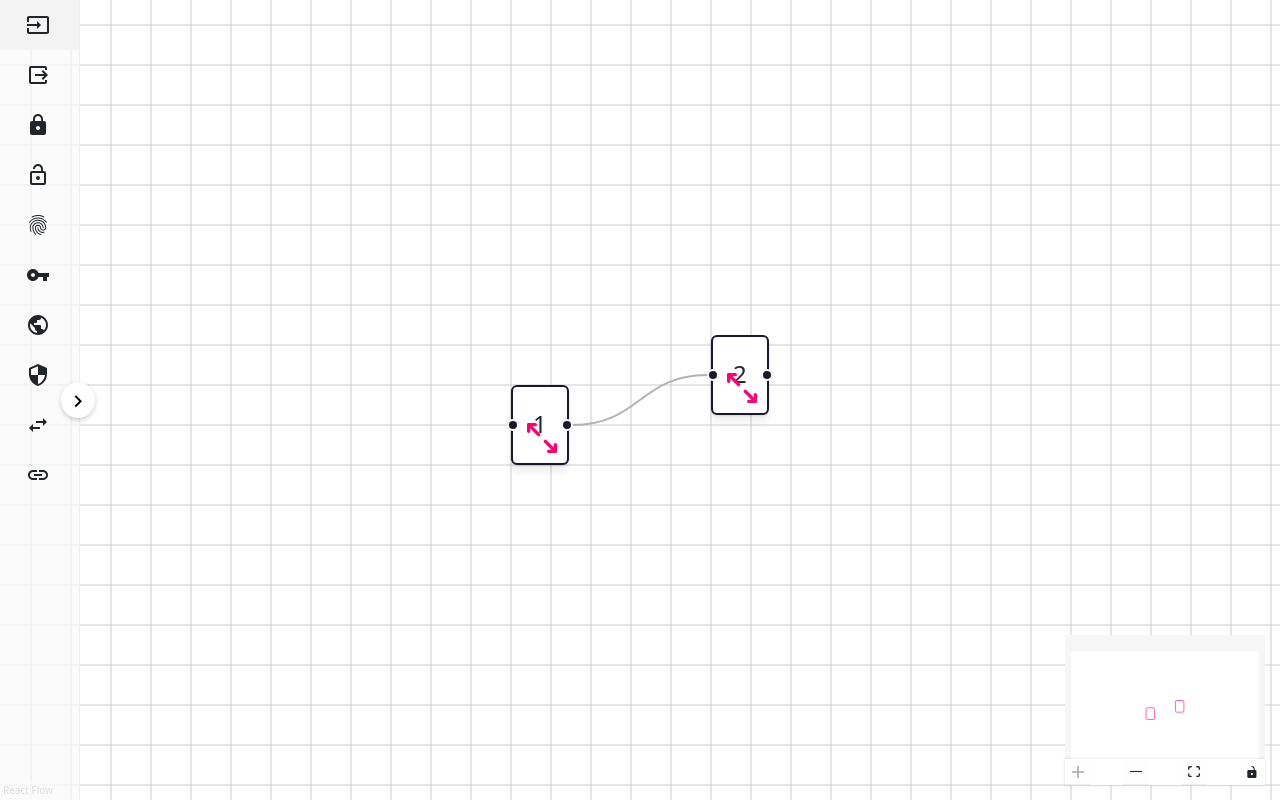
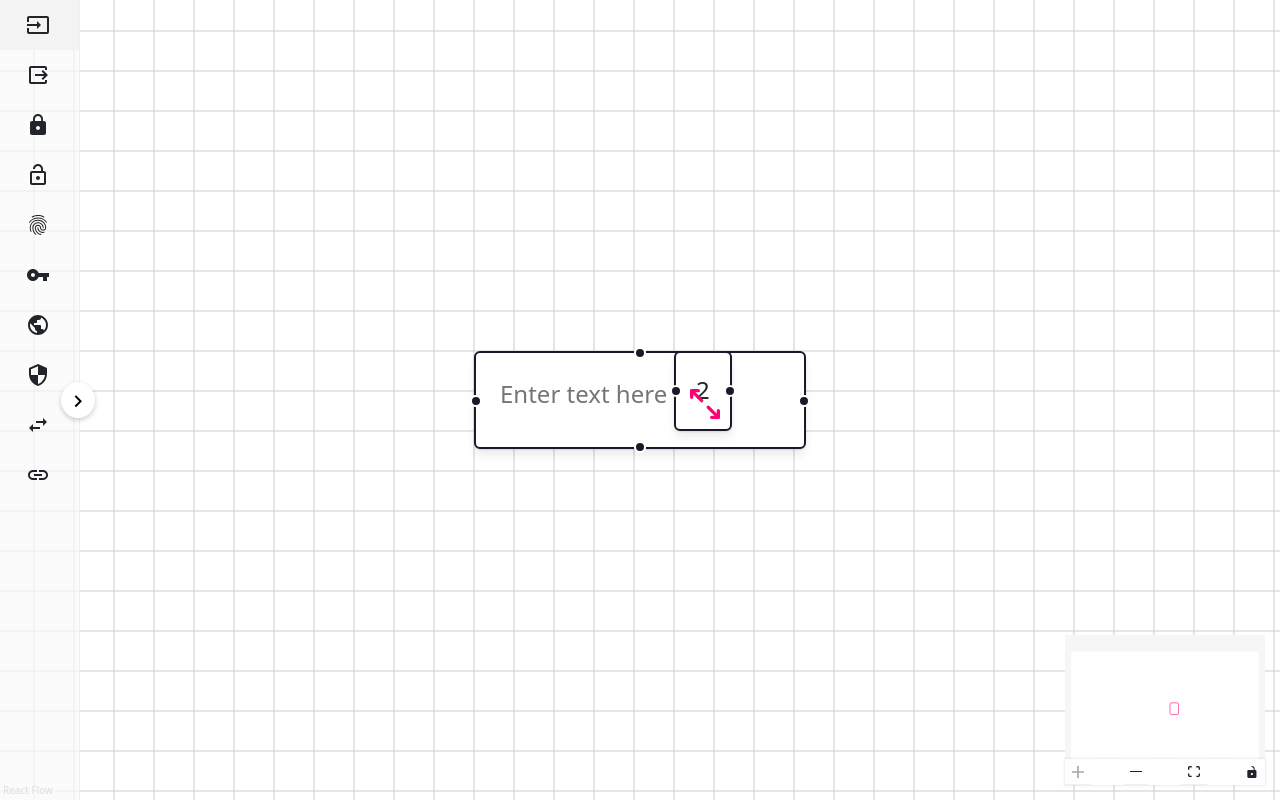
Before and after one commit to R0drigo-0/cryptolab, a React (Create React App) app: page /design in a window 1280 px wide. Built offline with nearby package versions, Linux system fonts and the light colour scheme.

Commit message:
InputNodeType

```diff
--- a/package.json
+++ b/package.json
@@ -14,6 +14,7 @@
     "@xyflow/react": "^12.3.5",
     "bootstrap": "^5.3.3",
     "gh-pages": "^6.2.0",
+    "lodash.throttle": "^4.1.1",
     "react": "^18.3.1",
     "react-bootstrap": "^2.10.5",
     "react-dnd": "^16.0.1",
--- a/src/controllers/OpenDesignController.js
+++ b/src/controllers/OpenDesignController.js
@@ -5,13 +5,13 @@ class OpenDesignController {
     this.model = new OpenDesignModel();
   }
 
-  addNode(labelNode) {
+  addNode(labelNode, type = "CustomResizerNode", position = { x: 100, y: 100 }) {
     const newNode = {
-      id:`${this.model.getNodes().length + 1}`,
-      position:{x: 100, y: 100},
-      type:"CustomResizerNode",
-      data:{label:labelNode}
-    }
+      id: `${this.model.getNodes().length + 1}`,
+      position,
+      type,
+      data: { label: labelNode }
+    };
     this.model.addNode(newNode);
   }
 
@@ -26,6 +26,10 @@ class OpenDesignController {
   updateNodeSize(index, size) {
     this.model.updateNodeSize(index, size);
   }
+
+  updateNodeData(index, data) {
+    this.model.updateNodeData(index, data);
+  }
 }
 
 export default new OpenDesignController();
--- a/src/controllers/SidebarController.js
+++ b/src/controllers/SidebarController.js
@@ -7,7 +7,6 @@ class SidebarController {
   }
 
   setSelectItem(item) {
-    console.log("SidebarController.setSelectedItem", item);
     this.model.setSelectedItem(item);
   }
 
@@ -18,6 +17,7 @@ class SidebarController {
   toggleSidebar() {
     this.collapsed = !this.collapsed;
     const event = new CustomEvent("sidebarToggle", {detail: this.collapsed});
+    console.log("dispatching sidebarToggle event"+event);
     document.dispatchEvent(event);
   }
 
--- a/src/models/OpenDesignModel.js
+++ b/src/models/OpenDesignModel.js
@@ -18,6 +18,10 @@ class OpenDesignModel {
   updateNodeSize(index, size) {
     this.nodes[index].size = size;
   }
+
+  updateNodeData(index, data) {
+    this.nodes[index].data = { ...this.nodes[index].data, ...data };
+  }
 }
 
 export default OpenDesignModel;
--- a/src/views/Components/CustomResizerNode.js
+++ b/src/views/Components/CustomResizerNode.js
@@ -1,4 +1,4 @@
-import { memo, useEffect, useRef } from 'react';
+import { memo } from 'react';
 import { Handle, Position, NodeResizeControl } from '@xyflow/react';
 
 const controlStyle = {
@@ -7,37 +7,16 @@ const controlStyle = {
 };
 
 const CustomNode = ({ data }) => {
-  const nodeRef = useRef(null);
-
-  useEffect(() => {
-    const resizeObserver = new ResizeObserver((entries) => {
-      for (let entry of entries) {
-        console.log('Resized:', entry.target);
-      }
-    });
-
-    if (nodeRef.current) {
-      resizeObserver.observe(nodeRef.current);
-    }
-
-    return () => {
-      if (nodeRef.current) {
-        resizeObserver.unobserve(nodeRef.current);
-      }
-      resizeObserver.disconnect();
-    };
-  }, []);
-
   return (
-    <div ref={nodeRef}>
-      <NodeResizeControl style={controlStyle} minWidth={100} minHeight={100} maxHeight={200} maxWidth={200}>
+    <>
+      <NodeResizeControl style={controlStyle} minWidth={100} minHeight={50}>
         <ResizeIcon />
       </NodeResizeControl>
 
       <Handle type="target" position={Position.Left} />
       <div>{data.label}</div>
       <Handle type="source" position={Position.Right} />
-    </div>
+    </>
   );
 };
 
--- a/src/views/Components/InputNode.js
+++ b/src/views/Components/InputNode.js
@@ -0,0 +1,43 @@
+import { memo, useState } from 'react';
+import { Handle, Position } from '@xyflow/react';
+
+const controlStyle = {
+  background: 'transparent',
+  border: 'none',
+  resize: 'none',
+  overflow: 'hidden',
+  width: '100%',
+  boxSizing: 'border-box',
+}
+
+const CustomNode = ({ data }) => {
+  const [text, setText] = useState('');
+
+  const handleChange = (event) => {
+    setText(event.target.value);
+    event.target.style.height = 'auto';
+    event.target.style.height = `${event.target.scrollHeight}px`;
+  }
+
+  return (
+    <div style={controlStyle}>
+      <Handle type="target" position={Position.Top} />
+      <Handle type="target" position={Position.Left} />
+      <Handle type="target" position={Position.Right} />
+      <Handle type="target" position={Position.Bottom} />
+      <textarea
+        value={text}
+        onChange={handleChange}
+        placeholder="Enter text here"
+        style={{ ...controlStyle, height: 'auto' }}
+        rows={1}
+      />
+      <Handle type="source" position={Position.Top} />
+      <Handle type="source" position={Position.Left} />
+      <Handle type="source" position={Position.Right} />
+      <Handle type="source" position={Position.Bottom} />
+    </div>
+  )
+}
+
+export default memo(CustomNode);
--- a/src/views/OpenDesignView.js
+++ b/src/views/OpenDesignView.js
@@ -48,15 +48,15 @@ const OpenDesignView = () => {
     ConcatenateNode,
   }
 
-  const snapGrid = [20, 20];
+  const snapGrid = [20,20];
   const defaultViewport = {x:0, y:0, zoom:1.5};
 
   const initialNodes = [
-    { id: "1", type:"CustomResizerNode", position: { x: 200, y: 200 }, data: { label: "1" } },
-    { id: "2", type:"CustomResizerNode", position: { x: 300, y: 175 }, data: { label: "2" } },
+    { id: "1", type:"InputNode", position: { x: 0, y: 0 }, data: { label: "1",  } },
+    { id: "2", type:"CustomResizerNode", position: { x: 100, y: 0 }, data: { label: "2" } },
   ];
 
-  const initialEdges = [{ id: "e1-2", source: "1", target: "2" }];
+  const initialEdges = [];
 
   const [selectedItem, setSelectItem] = useState(null);
 
@@ -67,7 +67,7 @@ const OpenDesignView = () => {
   const onConnect = useCallback(
     (params) =>
       setEdges((eds) =>
-        addEdge({ ...params, animated: true }, eds),
+        addEdge({ ...params, animated: true, type: "smoothstep"}, eds),
       ),
     [],
   );
@@ -81,6 +81,7 @@ const OpenDesignView = () => {
     };
     OpenDesignController.addNode(newNode);
     setNodes((nds) => [...nds, newNode]);
+    console.log(OpenDesignController.getNodes());
   };
 
   return (
@@ -103,7 +104,6 @@ const OpenDesignView = () => {
             <MiniMap  pannable zoomable position="bottom-right" />
             <MiniMap
               nodeStrokeColor={(n) => {
-                console.log(n);
                 if (n.type === 'ResizableNode') return '#0041d0';
                 if (n.type === 'ResizableNodeSelected') return  '#ff0072';
                 if (n.type === 'CustomResizerNode') return '#ff0072';
```
Also changed, not shown: 2 other files (tests, documents, lock files or other folders).
